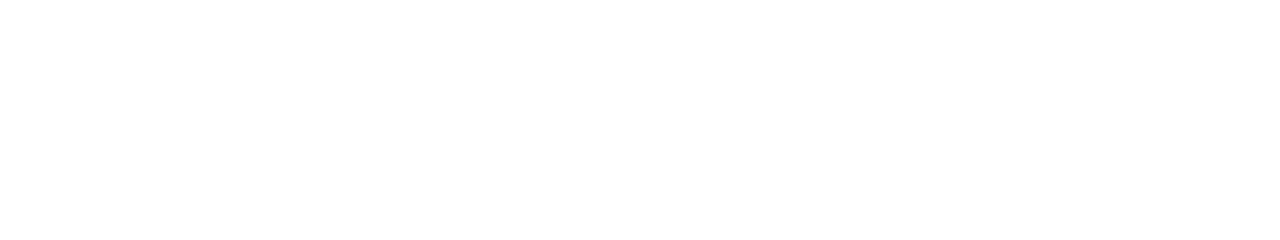
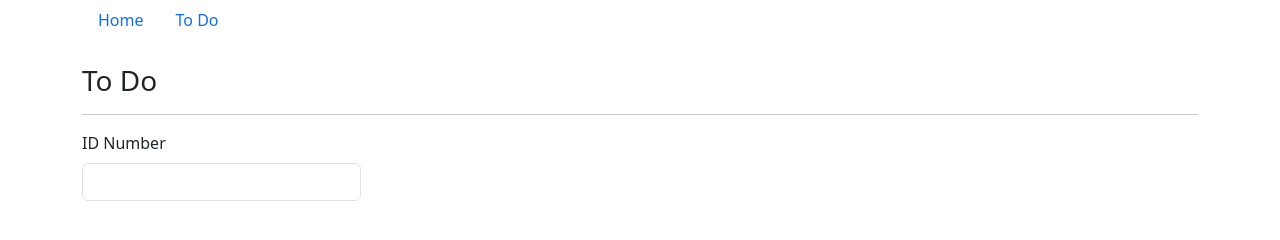
Before and after one commit to desuzaaa/workbook7, a plain HTML site: page Exercise 1/todo.html in a window 1280 px wide. Drawn offline with nearby package versions, Linux system fonts and the light colour scheme.

Commit message:
added first form

```diff
--- a/Exercise 1/todo.html
+++ b/Exercise 1/todo.html
@@ -0,0 +1,34 @@
+<!DOCTYPE html>
+<html lang="en">
+  <head>
+    <meta charset="UTF-8" />
+    <meta name="viewport" content="width=device-width, initial-scale=1.0" />
+    <title>Document</title>
+    <link
+      href="https://cdn.jsdelivr.net/npm/bootstrap@5.3.3/dist/css/bootstrap.min.css"
+      rel="stylesheet"
+      integrity="sha384-QWTKZyjpPEjISv5WaRU9OFeRpok6YctnYmDr5pNlyT2bRjXh0JMhjY6hW+ALEwIH"
+      crossorigin="anonymous"
+    />
+  </head>
+  <body>
+    <header class="container">
+      <ul class="nav">
+        <li class="nav-item">
+          <a class="nav-link active" aria-current="page" href="index.html">Home</a>
+        </li>
+        <li class="nav-item">
+          <a class="nav-link" href="todo.html">To Do</a>
+        </li>
+      </ul>
+    </header>
+    <main class="container mt-4">
+      <h3>To Do</h3>
+      <hr>
+      <div class="w-25">
+      <label for="idInput" class="form-label">ID Number</label>
+      <input type="text" id="idInput" class="form-control">
+      </div>
+    </main>
+  </body>
+</html>
```
Also changed, not shown: Exercise 1/index.html (+1 -0 lines).
